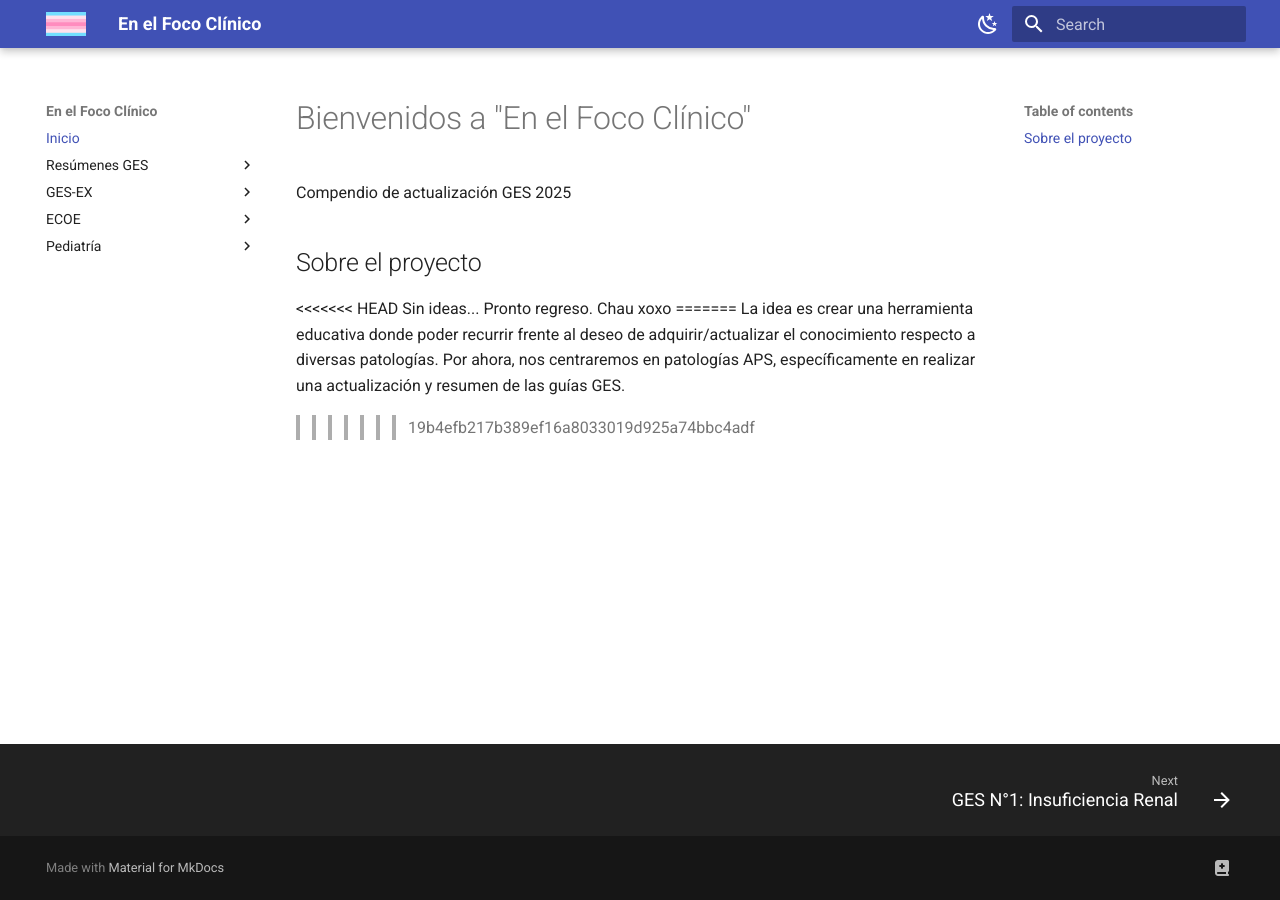
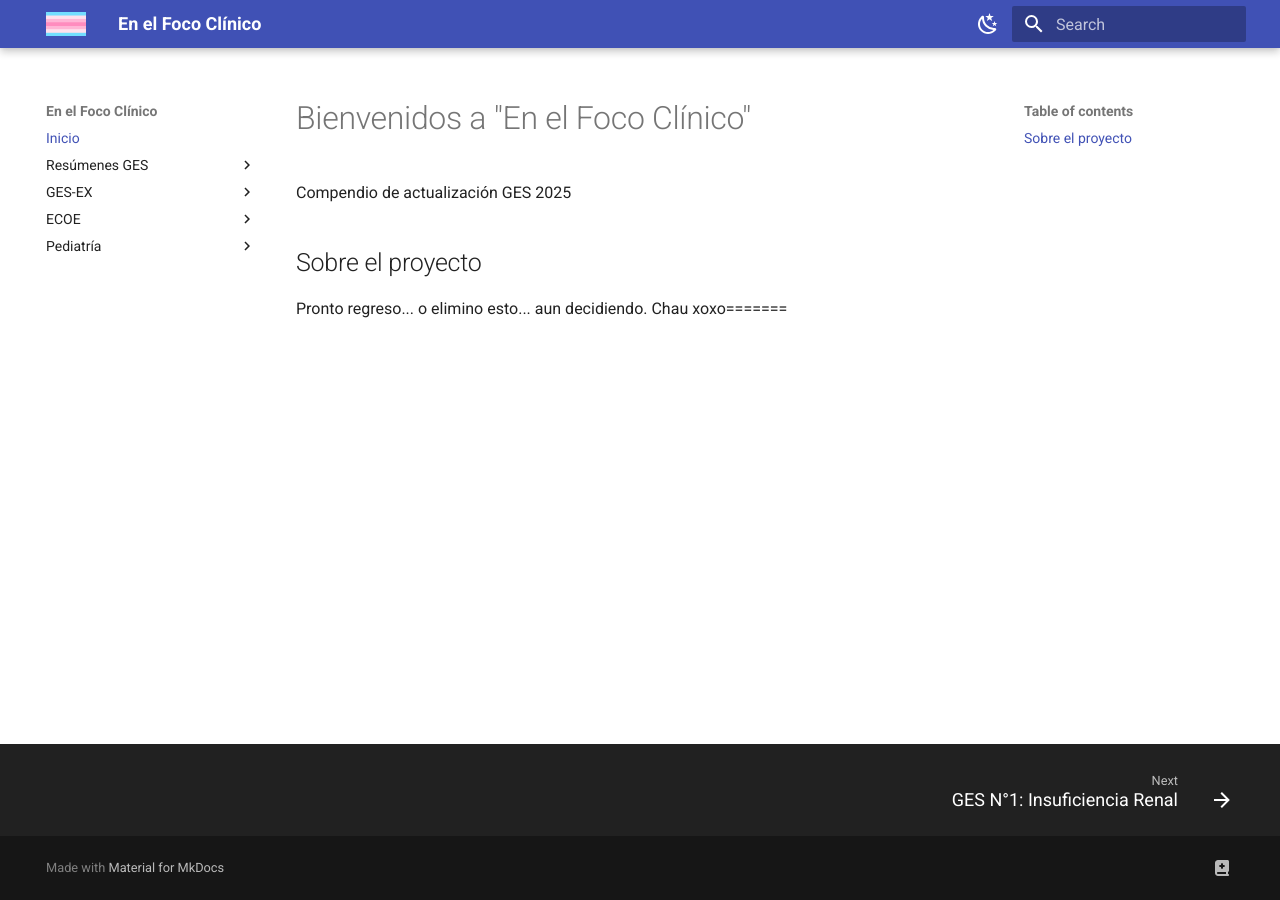
Before and after one commit to AririZwei/En-el-Foco-Cl-nico, an MkDocs documentation site: the page built from docs/index.md, in a window 1280 px wide. Built offline with MkDocs 1.6.1 and Material for MkDocs 9.7.7, drawn with Linux system fonts in a browser that asks for light colours.

Commit message:
decisiones

```diff
--- a/docs/index.md
+++ b/docs/index.md
@@ -3,12 +3,5 @@
 Compendio de actualización GES 2025
 
 ## Sobre el proyecto
-
-<<<<<<< HEAD
-Sin ideas... Pronto regreso.
-Chau xoxo
-=======
-La idea es crear una herramienta educativa donde poder recurrir frente al
-deseo de adquirir/actualizar el conocimiento respecto a diversas patologías.
-Por ahora, nos centraremos en patologías APS, específicamente en realizar una actualización y resumen de las guías GES.
->>>>>>> 19b4efb217b389ef16a8033019d925a74bbc4adf
+Pronto regreso... o elimino esto... aun decidiendo.
+Chau xoxo=======
```
